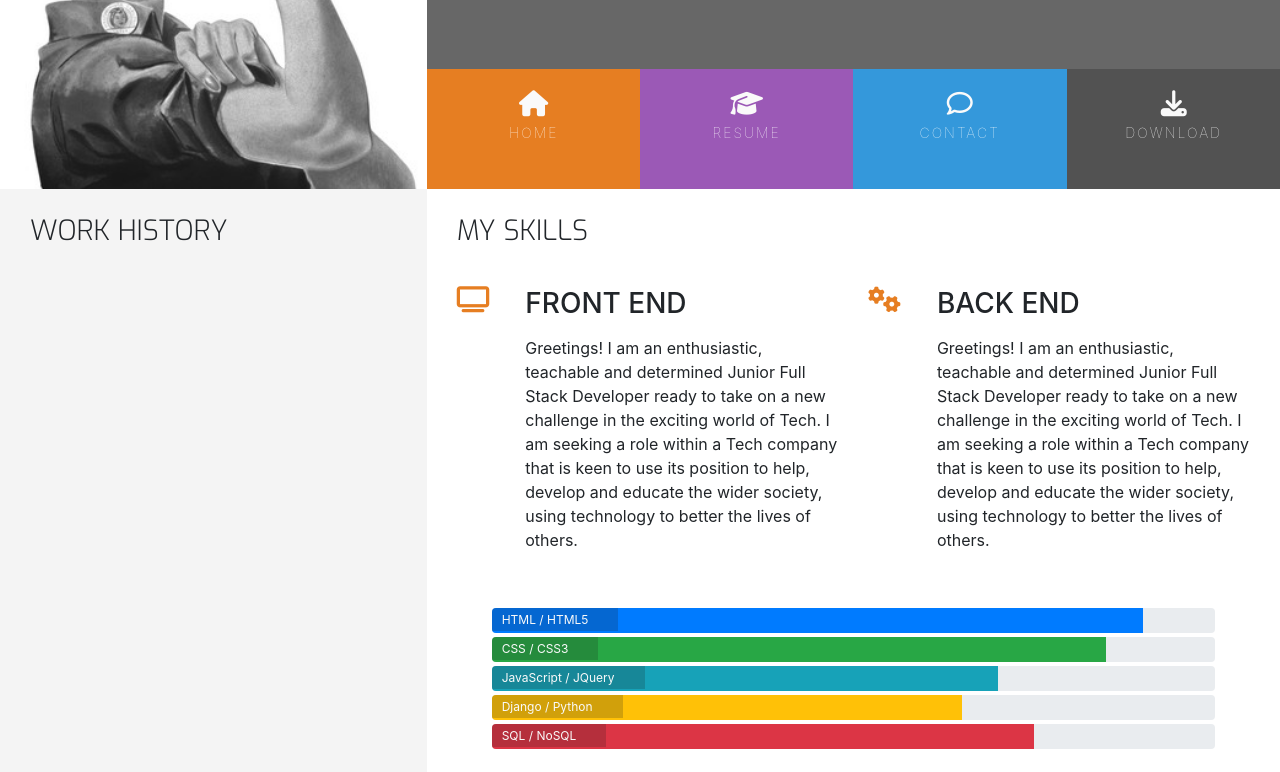
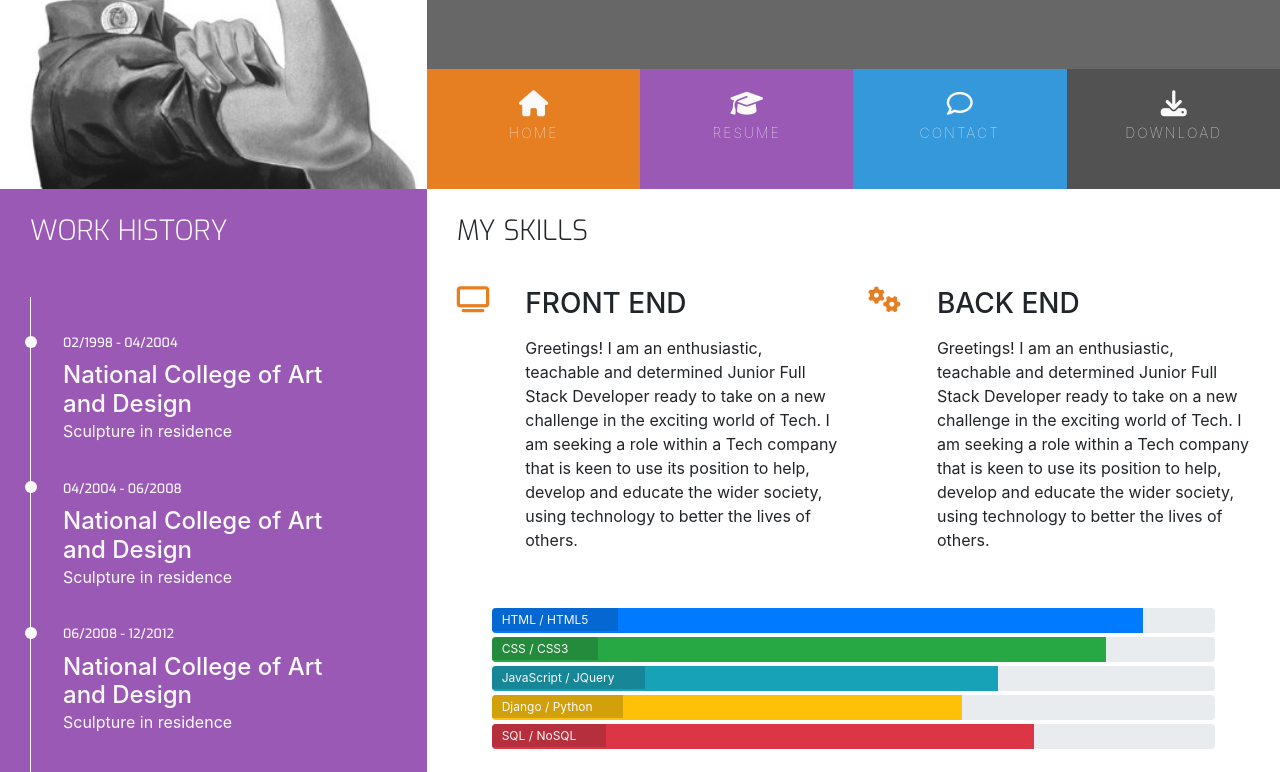
Before and after one commit to ofemiashiru/UCD-resume, a plain HTML site: page resume.html in a window 1280 px wide. Shown: the part 180-952 px from the top of the page. Drawn offline with nearby package versions, Linux system fonts and the light colour scheme.

Commit message:
resume.html page has been completed

```diff
--- a/assets/css/style.css
+++ b/assets/css/style.css
@@ -9,6 +9,10 @@
 
 .bg-color-personal-info {
     background-color: #f4f4f4;
+}
+
+.bg-color-work-history {
+    background-color: #9b59b6;
 }
 
 .ui-menu-color-home{
@@ -56,7 +60,7 @@ h1, h2, h3, h4{
     padding: 0 30px 30px;
     float: none;
 }
-
+.history-heading,
 .section-heading{
     font-family: 'Exo', sans-serif;
     font-weight: 300;
@@ -284,3 +288,51 @@ footer{
 .progress-section{
     margin:40px 20px 40px 20px;
 }
+
+/* Work History */
+
+.history-heading{
+    color: #FAFAFA;
+    margin-bottom: 50px;
+}
+
+.timeline-item{
+    padding: 4em 2em 0em 2em;
+    position: relative;
+    color: #FAFAFA;
+    border-left: 1px solid;
+}
+
+.timeline-item p {
+    padding: 0;
+    margin: 0;
+}
+
+.timeline-item::before{
+    content: attr(data-dates);
+    position: absolute;
+    left: 2.5em;
+    top: 2.8em;
+    display: block;
+    font-family: 'Exo', sans-serif;
+    font-weight: 500;
+    font-size: 0.8em;
+    padding: 0;
+    margin: 0;
+}
+
+.timeline-item p::after{
+    width: 12px;
+    height: 12px;
+    display: block;
+    position: absolute;
+    top: 2.4em;
+    left: -6px;
+    border-radius: 50%;
+    content: '';
+    background-color: #FAFAFA;
+}
+
+.history-items{
+    margin-bottom: 30px;
+}
--- a/resume.html
+++ b/resume.html
@@ -62,10 +62,34 @@
     <section class="container-fluid">
         <div class="row">
             <!-- Left Side -->
-            <div class="col-md-4 bg-color-personal-info section-column">
+            <div class="col-md-4 bg-color-work-history section-column">
                 <div class="row">
                     <div class="col-12">
-                        <h3 class="section-heading uppercase">Work History</h3>
+                        <h3 class="history-heading uppercase">Work History</h3>
+                    </div>
+                </div>
+                <div class="history-items">
+
+                    <!-- job -->
+                    <div class="timeline-item" data-dates="02/1998 - 04/2004">
+                        <h4>National College of Art and Design</h4>
+                        <p>Sculpture in residence</p>
+                    </div>
+                    <!-- job -->
+                    <div class="timeline-item" data-dates="04/2004 - 06/2008">
+                        <h4>National College of Art and Design</h4>
+                        <p>Sculpture in residence</p>
+                    </div>
+
+                    <!-- job -->
+                    <div class="timeline-item" data-dates="06/2008 - 12/2012">
+                        <h4>National College of Art and Design</h4>
+                        <p>Sculpture in residence</p>
+                    </div>
+                    <!-- job -->
+                    <div class="timeline-item" data-dates="12/2012 - Present">
+                        <h4>National College of Art and Design</h4>
+                        <p>Sculpture in residence</p>
                     </div>
                 </div>
 
```
